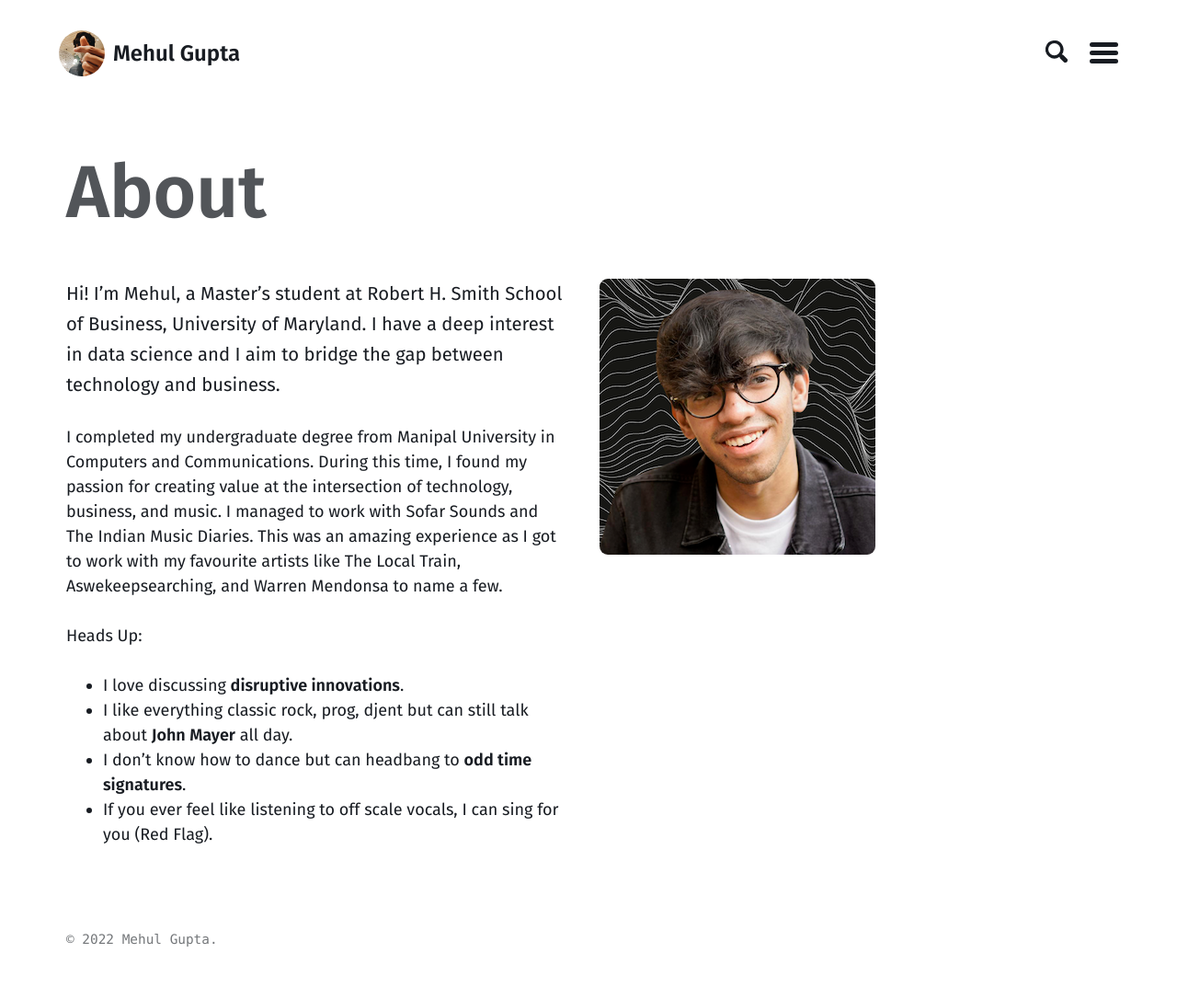
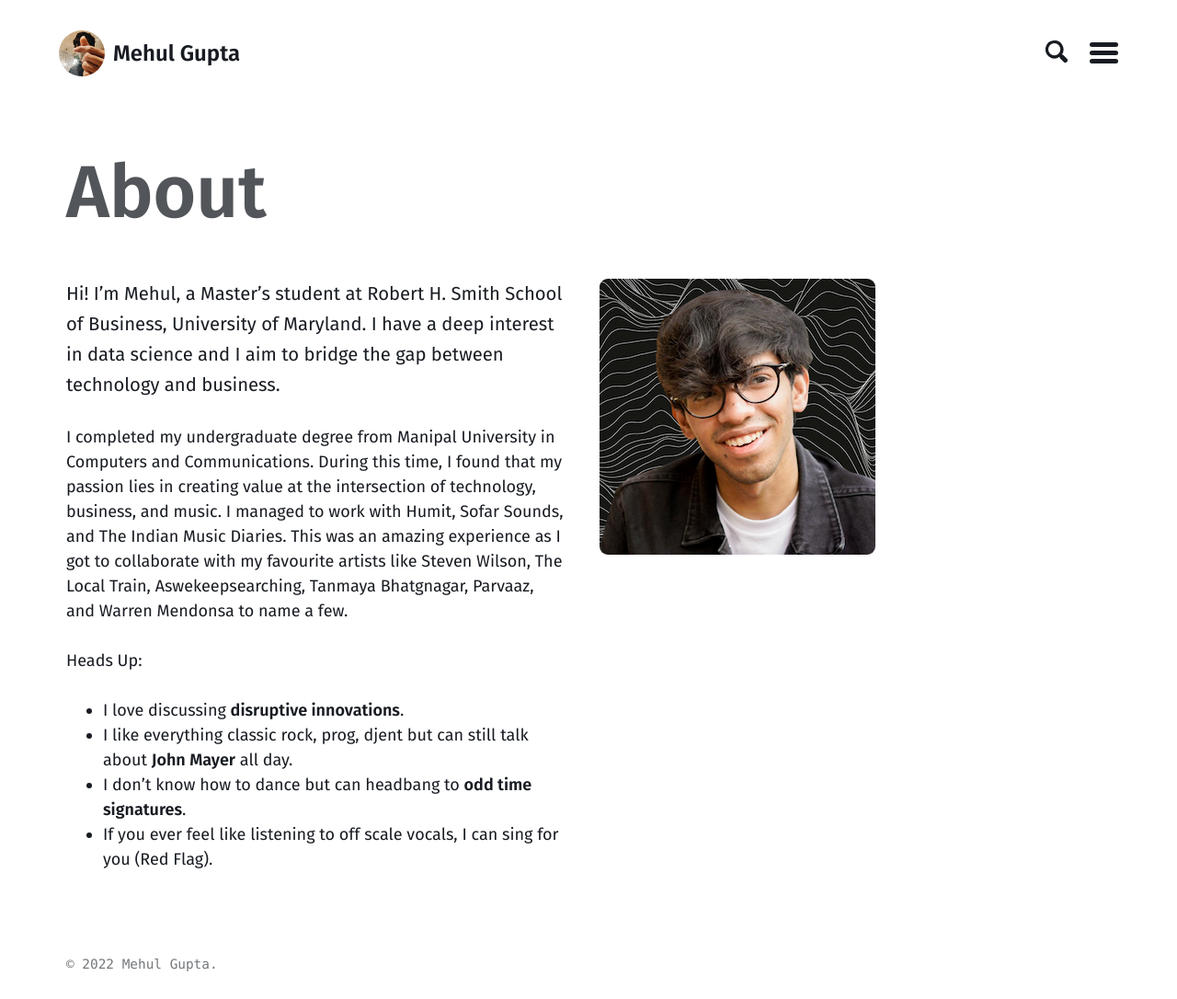
Before and after one commit to mehulg25/mehulg25.github.io, a Jekyll site: the page built from about.md, in a window 1280 px wide. Shown: the whole page at 92% size. Built offline with Jekyll 4.4.1, drawn with Linux system fonts in a browser that asks for light colours; before the commit the page ends 1059 px from its top, so only the background shows below that.

Commit message:
Update about.md
Minor Changes

```diff
--- a/about.md
+++ b/about.md
@@ -6,7 +6,7 @@ permaline: /about
 
 Hi! I'm Mehul, a Master's student at Robert H. Smith School of Business, University of Maryland. I have a deep interest in data science and I aim to bridge the gap between technology and business.
 
-I completed my undergraduate degree from Manipal University in Computers and Communications. During this time, I found my passion for creating value at the intersection of technology, business, and music. I managed to work with Sofar Sounds and The Indian Music Diaries. This was an amazing experience as I got to work with my favourite artists like The Local Train, Aswekeepsearching, and Warren Mendonsa to name a few.
+I completed my undergraduate degree from Manipal University in Computers and Communications. During this time, I found that my passion lies in creating value at the intersection of technology, business, and music. I managed to work with Humit, Sofar Sounds, and The Indian Music Diaries. This was an amazing experience as I got to collaborate with my favourite artists like Steven Wilson, The Local Train, Aswekeepsearching, Tanmaya Bhatgnagar, Parvaaz, and Warren Mendonsa to name a few.
 
 Heads Up:
 - I love discussing __disruptive innovations__.
```
